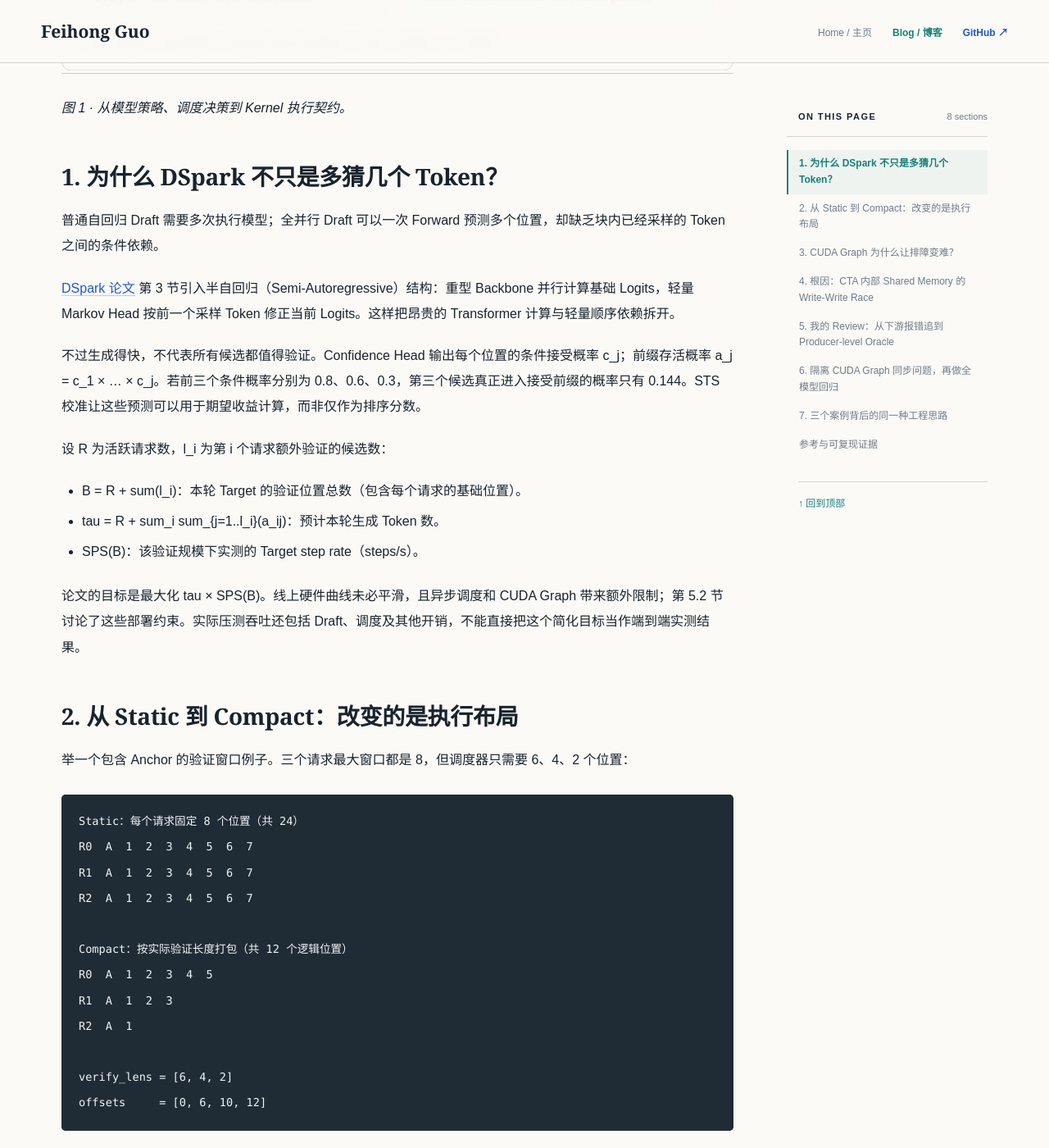
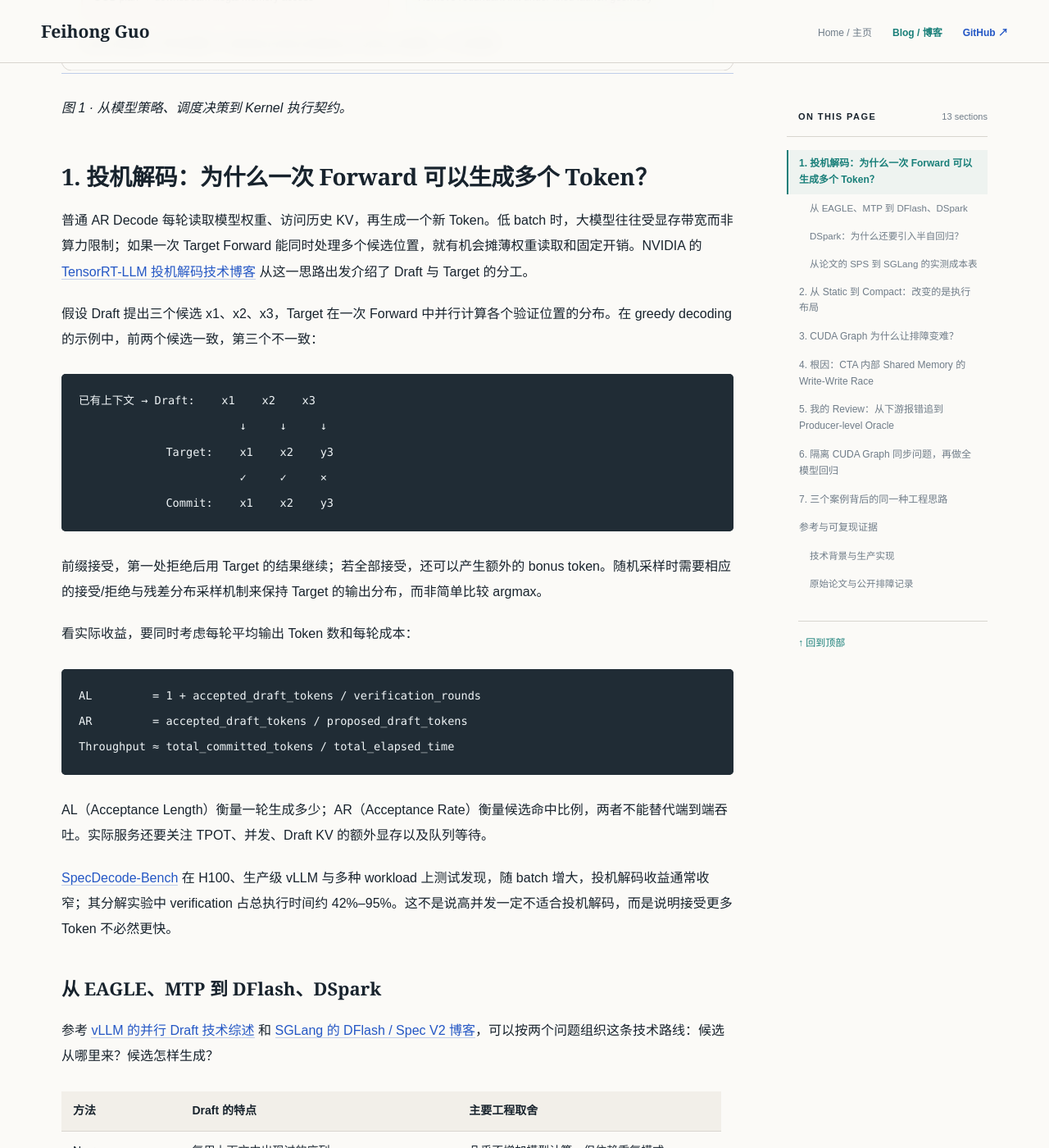
Before and after one commit to Phoenix3334/Phoenix3334.github.io, a Jekyll site: the page built from _posts/2026-11-24-dspark-sps-runtime-correctness.md, in a window 1280 px wide and 1400 px high, scrolled down 1254 px. Shown: the whole window at 82% size. Built offline with Jekyll 4.4.1, drawn with Linux system fonts in a browser that asks for light colours; some of the changed text lies outside the part shown.

Commit message:
Ground DSpark case study in speculative decoding literature and SPS profiling

```diff
--- a/_posts/2026-11-24-dspark-sps-runtime-correctness.md
+++ b/_posts/2026-11-24-dspark-sps-runtime-correctness.md
@@ -15,9 +15,53 @@ tags: [SGLang, DSpark, CUDA, CUDA-Graph, Runtime-Correctness]
 
 *图 1 · 从模型策略、调度决策到 Kernel 执行契约。*
 
-## 1. 为什么 DSpark 不只是多猜几个 Token？
+## 1. 投机解码：为什么一次 Forward 可以生成多个 Token？
 
-普通自回归 Draft 需要多次执行模型；全并行 Draft 可以一次 Forward 预测多个位置，却缺乏块内已经采样的 Token 之间的条件依赖。
+普通 AR Decode 每轮读取模型权重、访问历史 KV，再生成一个新 Token。低 batch 时，大模型往往受显存带宽而非算力限制；如果一次 Target Forward 能同时处理多个候选位置，就有机会摊薄权重读取和固定开销。NVIDIA 的 [TensorRT-LLM 投机解码技术博客](https://developer.nvidia.com/blog/?p=92847) 从这一思路出发介绍了 Draft 与 Target 的分工。
+
+假设 Draft 提出三个候选 x1、x2、x3，Target 在一次 Forward 中并行计算各个验证位置的分布。在 greedy decoding 的示例中，前两个候选一致，第三个不一致：
+
+~~~text
+已有上下文 → Draft:    x1    x2    x3
+                        ↓     ↓     ↓
+             Target:    x1    x2    y3
+                        ✓     ✓     ×
+             Commit:    x1    x2    y3
+~~~
+
+前缀接受，第一处拒绝后用 Target 的结果继续；若全部接受，还可以产生额外的 bonus token。随机采样时需要相应的接受/拒绝与残差分布采样机制来保持 Target 的输出分布，而非简单比较 argmax。
+
+看实际收益，要同时考虑每轮平均输出 Token 数和每轮成本：
+
+~~~text
+AL         = 1 + accepted_draft_tokens / verification_rounds
+AR         = accepted_draft_tokens / proposed_draft_tokens
+Throughput ≈ total_committed_tokens / total_elapsed_time
+~~~
+
+AL（Acceptance Length）衡量一轮生成多少；AR（Acceptance Rate）衡量候选命中比例，两者不能替代端到端吞吐。实际服务还要关注 TPOT、并发、Draft KV 的额外显存以及队列等待。
+
+[SpecDecode-Bench](https://specdecode-bench.github.io/) 在 H100、生产级 vLLM 与多种 workload 上测试发现，随 batch 增大，投机解码收益通常收窄；其分解实验中 verification 占总执行时间约 42%–95%。这不是说高并发一定不适合投机解码，而是说明接受更多 Token 不必然更快。
+
+### 从 EAGLE、MTP 到 DFlash、DSpark
+
+参考 [vLLM 的并行 Draft 技术综述](https://vllm.ai/blog/2026-07-28-speculators-parallel-drafting) 和 [SGLang 的 DFlash / Spec V2 博客](https://www.lmsys.org/blog/2026-06-15-next-generation-speculative-decoding-dflash-v2/)，可以按两个问题组织这条技术路线：候选从哪里来？候选怎样生成？
+
+| 方法 | Draft 的特点 | 主要工程取舍 |
+| --- | --- | --- |
+| N-gram | 复用上下文中出现过的序列 | 几乎不增加模型计算，但依赖重复模式 |
+| 独立 Draft Model | 小模型递归生成候选 | 增加独立权重、KV 与多次 forward |
+| EAGLE / EAGLE-3 | 利用 Target hidden features，递归预测 | 提高候选质量，但仍有顺序生成成本 |
+| MTP | 利用模型的多 Token 预测模块 | 原生集成便利，具体实现和预测深度依模型而异 |
+| P-EAGLE | 在 Target 特征条件下并行预测候选 | 减少 Draft forward 次数 |
+| DFlash | Block diffusion 与 Target 特征的 KV injection | 并行生成整个候选块 |
+| DSpark | 并行 Backbone、轻量顺序修正及 confidence 调度 | 同时优化生成成本、候选质量与验证预算 |
+
+这些不是严格的互斥分类，也不是后一种方法必然优于前一种；它们是不同的 Draft 与 Verification 设计选择。
+
+### DSpark：为什么还要引入半自回归？
+
+普通自回归 Draft 需要多次执行模型；全并行 Draft 可以一次 Forward 预测多个位置，却缺乏对块内已采样 Token 的显式顺序条件依赖。
 
 [DSpark 论文](https://arxiv.org/html/2607.05147v1) 第 3 节引入半自回归（Semi-Autoregressive）结构：重型 Backbone 并行计算基础 Logits，轻量 Markov Head 按前一个采样 Token 修正当前 Logits。这样把昂贵的 Transformer 计算与轻量顺序依赖拆开。
 
@@ -30,6 +74,24 @@ tags: [SGLang, DSpark, CUDA, CUDA-Graph, Runtime-Correctness]
 - SPS(B)：该验证规模下实测的 Target step rate（steps/s）。
 
 论文的目标是最大化 tau × SPS(B)。线上硬件曲线未必平滑，且异步调度和 CUDA Graph 带来额外限制；第 5.2 节讨论了这些部署约束。实际压测吞吐还包括 Draft、调度及其他开销，不能直接把这个简化目标当作端到端实测结果。
+
+### 从论文的 SPS 到 SGLang 的实测成本表
+
+论文用 SPS(B) 表示硬件 step rate。实际 [SGLang DSpark 官方博客](https://www.lmsys.org/blog/2026-07-06-dspark-sglang/) 给出了可复现实验：在其公开版本中，扫描 running batch 与 verify fraction，通过实测 step time 拟合加性成本模型，供调度器查表。核心是让预算选择依赖当前硬件和服务配置，而不是固定接受阈值。
+
+~~~bash
+# Profiling: 按官方博客对应版本启动 DSpark 服务
+export SGLANG_RAGGED_VERIFY_MODE=compact
+export SGLANG_DSPARK_ENABLE_SPS_RECORD=1
+export SGLANG_SIMULATE_ACC_LEN=1.0
+
+# 在服务可用后运行
+python3 -m sglang.benchmark.dspark_sps_profiler all
+~~~
+
+部署正常服务时，以 `--speculative-dspark-sps-table-path sps_table.json` 加载生成的表。这里是官方示例的核心参数，不是我的历史 B300 全量启动命令；具体 CLI 与 profiling 输出路径以对应版本为准。SPS 表也不能不经验证就跨模型、硬件、并行策略或 backend 复用。
+
+从性能归因看，建议将 Static、Compact 无 SPS（全窗口）和 Compact 有 SPS 三组拆开；另设 Cap-Accept 对照，仅限制可接受窗口而不缩小实际验证计算，用于区分裁剪带来的收益和可能的接受长度损失。
 
 ## 2. 从 Static 到 Compact：改变的是执行布局
 
@@ -160,6 +222,16 @@ planner 修复组每次完成全部 35 个捕获档位。此结果支持 #32467
 
 ## 参考与可复现证据
 
+### 技术背景与生产实现
+
+- [NVIDIA：TensorRT-LLM Speculative Decoding](https://developer.nvidia.com/blog/?p=92847) — 基础执行原理。
+- [vLLM：Parallel All the Way Down](https://vllm.ai/blog/2026-07-28-speculators-parallel-drafting) — 并行 Draft 架构演进。
+- [SGLang：DFlash and Spec V2](https://www.lmsys.org/blog/2026-06-15-next-generation-speculative-decoding-dflash-v2/) — KV injection 与 overlap 调度。
+- [SGLang：DSpark 官方工程博客](https://www.lmsys.org/blog/2026-07-06-dspark-sglang/) — SPS profiling 与变长验证。
+- [SpecDecode-Bench](https://specdecode-bench.github.io/) — 实际负载、batch 与吞吐评估。
+
+### 原始论文与公开排障记录
+
 - [DSpark 论文，§3.1、§3.2、§5.2](https://arxiv.org/html/2607.05147v1)
 - [Issue #31023：原始 TP8 investigation](https://github.com/sgl-project/sglang/issues/31023)
 - [Issue #33356：启动捕获复现](https://github.com/sgl-project/sglang/issues/33356)
```
